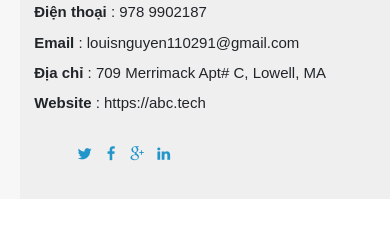
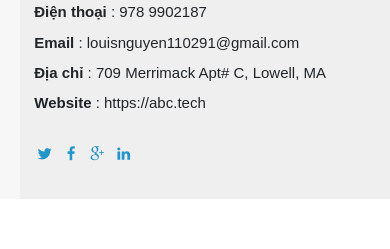
Before and after one commit to Nguyen01936129/My_CV.github.io, a plain HTML site: page index.html in a window 390 px wide. Shown: the part 1200-1449 px from the top of the page. Drawn offline with nearby package versions, Linux system fonts and the light colour scheme.

Commit message:
Update mobile.css

```diff
--- a/css/mobile.css
+++ b/css/mobile.css
@@ -39,6 +39,11 @@
     }
     .about_section_padding > h1, .about_section_padding > ul {
         padding-left: 0px;
+    }
+
+    /* remove padding left of media link for mobile */
+    .icon_marggin {
+        padding-left: 0;
     }
 
     /* job-infor section */
```
